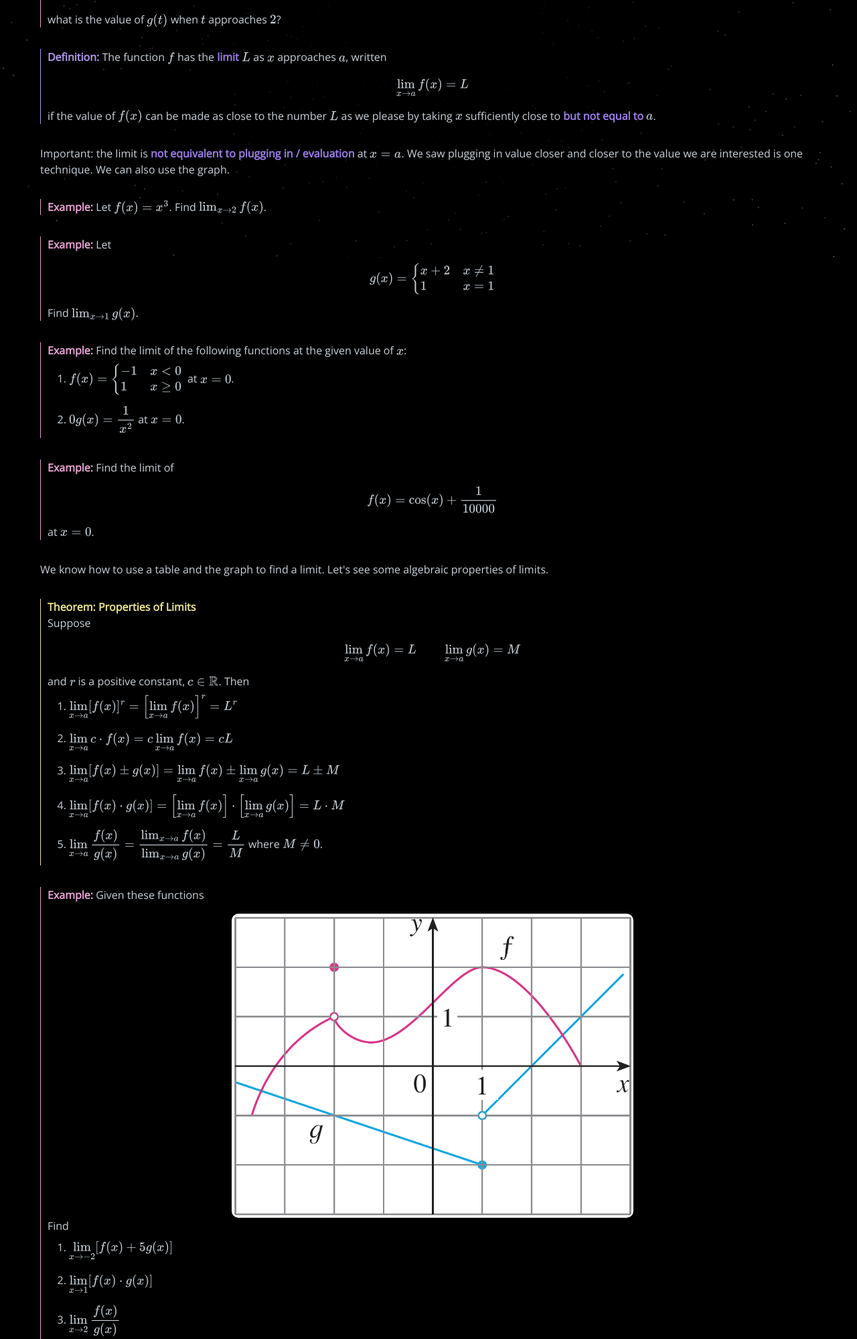
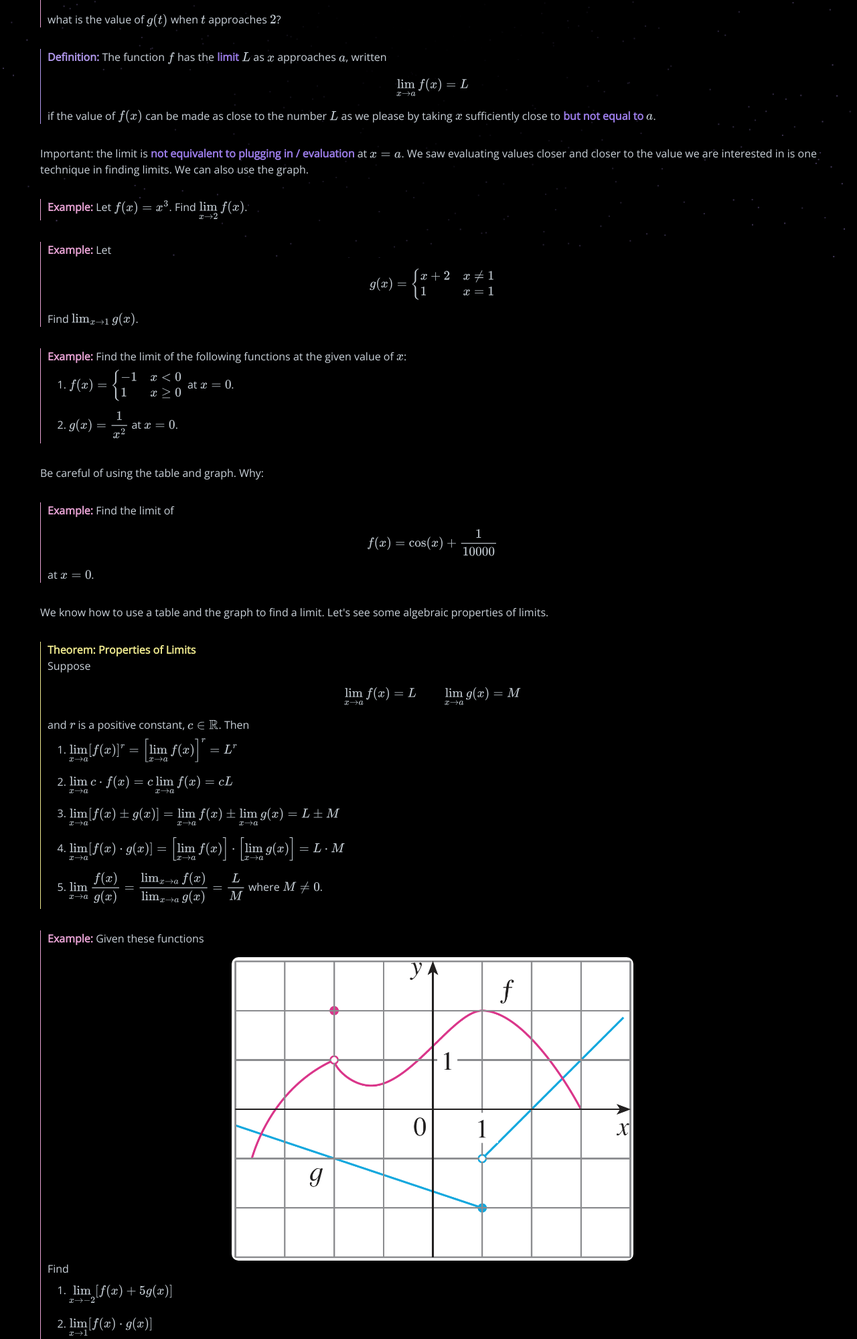
Before and after one commit to swrlly/swrlly.com, a Flask app: template templates/swrlly/teaching/math-221/lectures/2.4.html in a window 1280 px wide. Shown: the part 415-2414 px from the top of the page at 67% size. Run offline with Flask 2, Linux system fonts and the light colour scheme; the template is opened without the code that fills it: most values are stand-ins (such as "Sample title", 1, 10 or a date in 2020); some libraries are stand-ins or nearby versions.

Commit message:
fix typos

```diff
--- a/templates/swrlly/teaching/math-221/lectures/2.4.html
+++ b/templates/swrlly/teaching/math-221/lectures/2.4.html
@@ -21,10 +21,10 @@
         The function $f$ has the <b>limit</b> $L$ as $x$ approaches $a$, written \[\lim_{x\rightarrow a}f(x) = L\] if the value of $f(x)$ can be made as close to the number $L$ as we please by taking $x$ sufficiently close to <b>but not equal to</b> $a$.
     </div>
     Important: the limit is <b>not equivalent to plugging in / evaluation</b> at $x = a$.
-    We saw plugging in value closer and closer to the value we are interested is one technique. We can also use the graph.
+    We saw evaluating values closer and closer to the value we are interested in is one technique in finding limits. We can also use the graph.
 
     <div class="math-example">
-        Let $f(x) = x^3$. Find $\lim_{x \rightarrow 2}f(x)$.
+        Let $f(x) = x^3$. Find $\displaystyle\lim_{x \rightarrow 2}f(x)$.
     </div>
     <div class="math-example">
         Let \[g(x) = \begin{cases} x + 2 & x \neq 1 \\ 1 & x = 1 \end{cases}\]
@@ -34,9 +34,11 @@
         Find the limit of the following functions at the given value of $x$:
         <ol>
             <li class="lec-list-space">$f(x) = \begin{cases} -1 & x < 0 \\ 1 & x \geq 0\end{cases} \ $ at $x = 0$.</li>
-            <li class="lec-list-space">$\displaystyle 0g(x) = \frac{1}{x^2}$ at $x = 0$.</li>
+            <li class="lec-list-space">$\displaystyle g(x) = \frac{1}{x^2}$ at $x = 0$.</li>
         </ol>
     </div>
+
+    Be careful of using the table and graph. Why:
 
     <div class="math-example">
         Find the limit of \[f(x) = \cos(x) + \frac{1}{10000}\] at $x = 0$.
@@ -58,7 +60,7 @@
     </div>
 
     <div class="math-example">
-        Given these functions <img src="/static/swrlly/images/teaching/2.4 limit law intro.png" style="max-width:600px; margin:0 auto; display:flex; border-radius:10px; margin-top:1em;"/>
+        Given these functions <img src="/static/swrlly/images/teaching/2.4 limit law intro.PNG" style="max-width:600px; margin:0 auto; display:flex; border-radius:10px; margin-top:1em;"/>
 
         Find <ol>
             <li class="lec-list-space">$\displaystyle \lim_{x \rightarrow -2}  [f(x) + 5g(x)]$</li>
```
